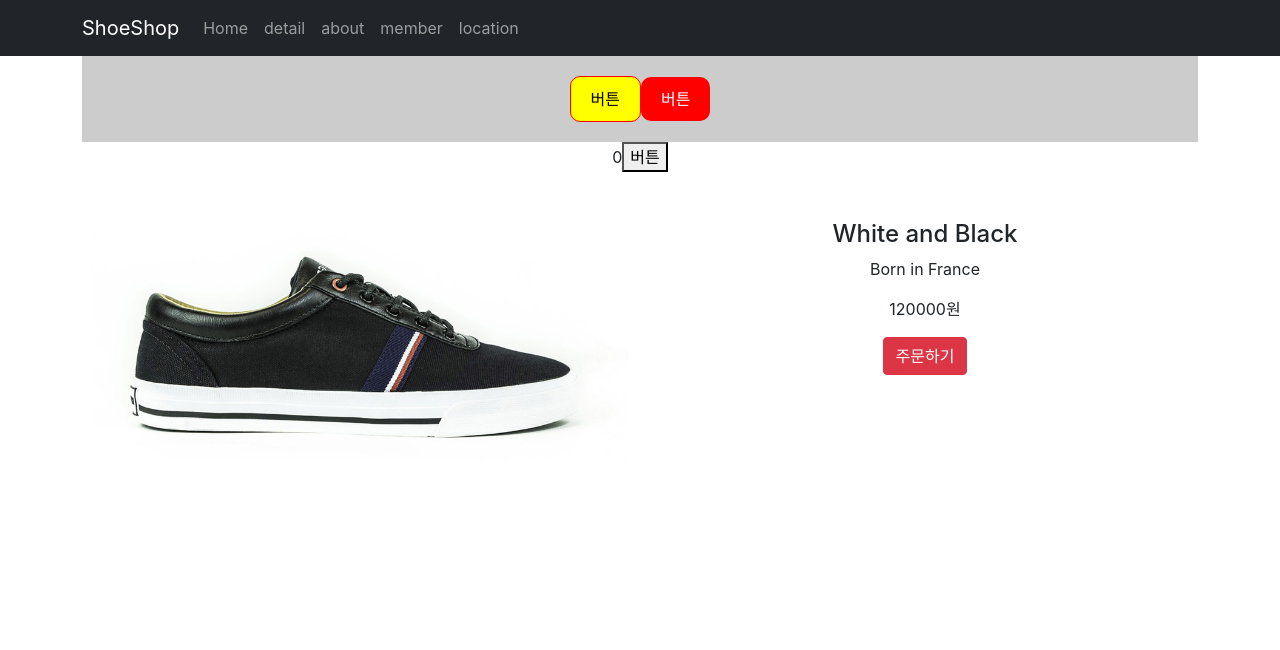
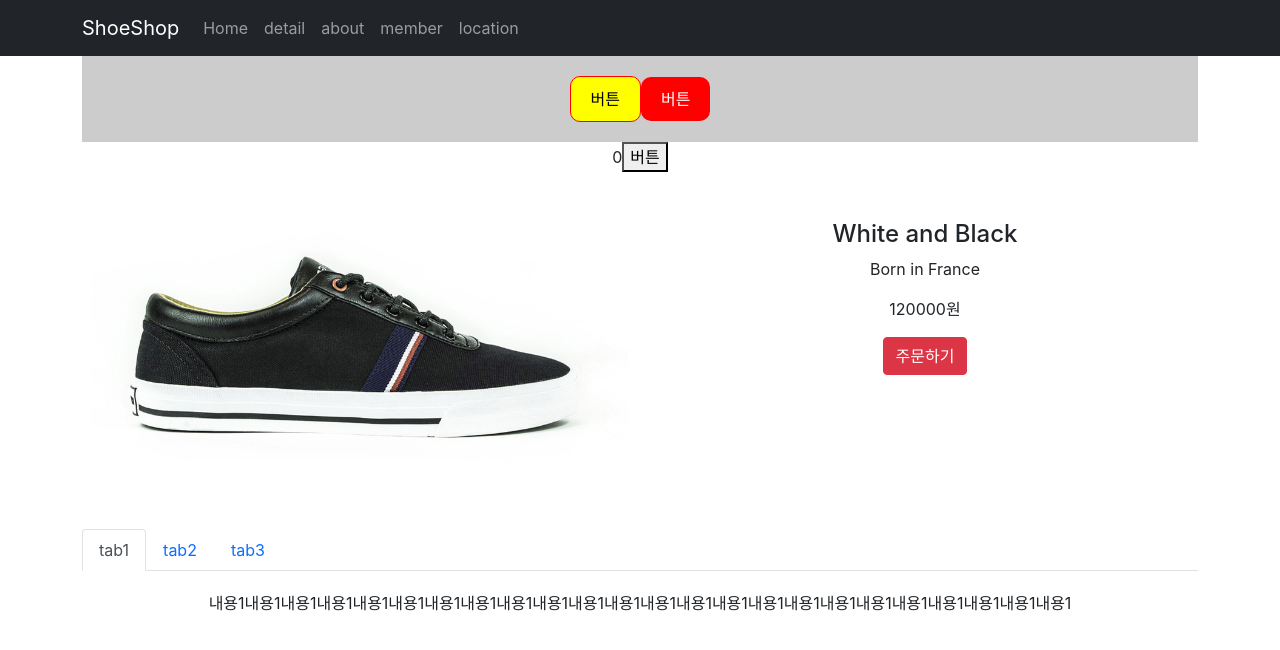
Before and after one commit to passrim/shopping, a React (Create React App) app: page /shopping/detail/0 in a window 1280 px wide. Shown: the top 650 px of the page. Built offline with nearby package versions, Linux system fonts and the light colour scheme.

Commit message:
상세페이지 탭페메뉴 수정

```diff
--- a/src/App.css
+++ b/src/App.css
@@ -15,6 +15,26 @@ a, a:hover, a:active, a:visited {
   color:#000;
   text-decoration: none;
 }
+.start {
+  overflow:hidden;
+  position:relative;
+}
+
+.start > div{
+  position:relative;
+  left:-30%;
+  width:100%;
+  opacity:0;
+  padding:20px;
+  background:#fff;
+}
+
+.end > div {
+  left:0%;
+  opacity:1;
+  transition: all 1s;
+}
+
 .App {
   text-align: center;
 }
--- /dev/null
+++ b/src/components/TabContent.jsx
@@ -0,0 +1,36 @@
+// function TabContent(props) {
+//     if(props.tab === 0){
+//         return <div>내용1</div>
+//     }
+//     if(props.tab === 1){
+//         return <div>내용2</div>
+//     }
+//     if(props.tab === 2){
+//         return <div>내용3</div>
+//     }
+// }
+
+import { useEffect, useState } from "react";
+
+function TabContent({tab}) {
+    let[fade,setFade] = useState('');
+    useEffect(() => {
+        let a = setTimeout(() => { setFade('end');},100);
+        return () => {
+            clearTimeout(a);
+            setFade('');
+        }
+    },[tab]);
+    return (
+        <div className={`start ${fade}`}>
+            {[
+            <div>내용1내용1내용1내용1내용1내용1내용1내용1내용1내용1내용1내용1내용1내용1내용1내용1내용1내용1내용1내용1내용1내용1내용1내용1</div>,
+            <div>올원뱅크 필리핀 무계좌 해외송금 서비스 시작됩니다. 샘플 공지사항 제목 노출 테스트</div>,
+            <div>내용3</div>]
+            [tab]}
+        </div>
+
+    )
+}
+
+export default TabContent;
--- /dev/null
+++ b/src/components/TabMenu.jsx
@@ -0,0 +1,23 @@
+import {Nav} from 'react-bootstrap';
+import TabContent from './TabContent';
+
+function TabMenu(props) {
+    return (
+        <>
+            <Nav variant="tabs" defaultActiveKey="link-1">
+            <Nav.Item>
+                <Nav.Link onClick={() => {props.setTabBox(0)}} eventKey="link-1">tab1</Nav.Link>
+            </Nav.Item>
+            <Nav.Item>
+                <Nav.Link onClick={() => {props.setTabBox(1)}} eventKey="link-2">tab2</Nav.Link>
+            </Nav.Item>
+            <Nav.Item>
+                <Nav.Link onClick={() => {props.setTabBox(2)}} eventKey="link-3">tab3</Nav.Link>
+            </Nav.Item>
+            </Nav>
+            <TabContent tab={props.tabBox} />
+        </>
+    );
+}
+
+export default TabMenu;
--- a/src/contents/Detail.jsx
+++ b/src/contents/Detail.jsx
@@ -1,6 +1,7 @@
 import { useEffect, useState } from "react";
 import { useParams } from "react-router-dom";
 import styled from 'styled-components';
+import TabMenu from './../components/TabMenu';
 
 let YellowBtn = styled.button`
   background:${props11 => props11.bg};
@@ -18,6 +19,8 @@ let Box = styled.div`
 function Detail(props) {
   let [count,setCount] = useState(0);
   let [alert,setAlert] = useState(true);
+  let [tab,setTab] = useState(0);
+
   let {idd} = useParams();
   // console.log(idd);
   // console.log(props.product[idd].id);
@@ -61,9 +64,22 @@ function Detail(props) {
             <button className="btn btn-danger">주문하기</button>
           </div>
         </div>
+        <TabMenu tabBox={tab} setTabBox={setTab} />
+
       </div>
     </>
   );
 }
 
+// function TabContent(props){
+//   if(props.tab === 0){
+//     return <div>내용1</div>
+//   }
+//   if(props.tab === 1){
+//     return <div>내용2</div>
+//   }
+//   if(props.tab === 2){
+//     return <div>내용3</div>
+//   }
+// }
 export default Detail;
```
